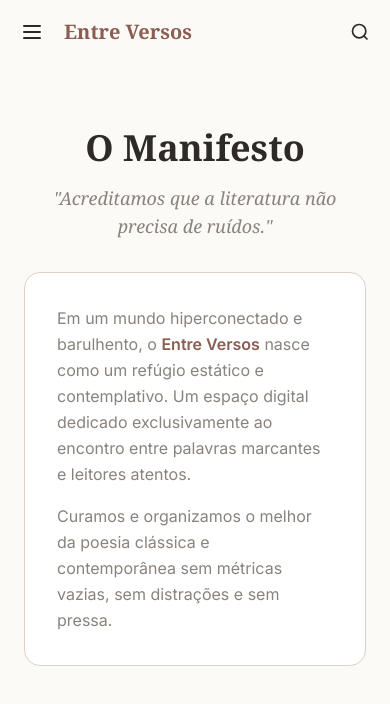
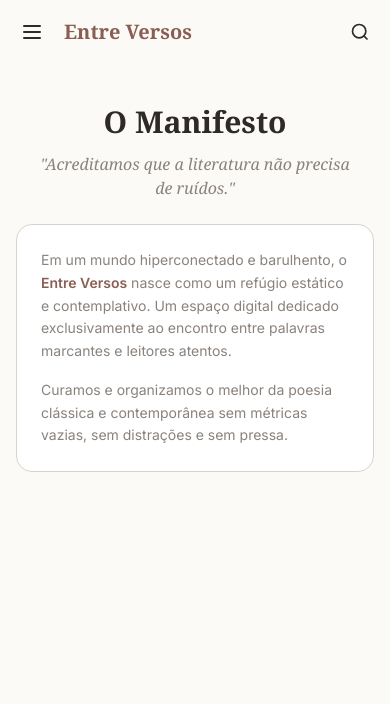
Before and after one commit to arthur-luiss/entre-versos-web, a React (Vite) app: page /sobre in a window 390 px wide. Shown: the top 704 px of the page. Built offline with nearby package versions, Linux system fonts and the light colour scheme; a web font is replaced by a local one.

Commit message:
style (frontend): melhora responsividade para dispositivos moveis na pagina About

```diff
--- a/src/pages/About.jsx
+++ b/src/pages/About.jsx
@@ -1,20 +1,27 @@
-import { Navbar } from '../components/Navbar';
+import { Navbar } from "../components/Navbar";
 
 export function About() {
   return (
     <div className="min-h-screen bg-background flex flex-col font-sans text-charcoal">
       <Navbar />
-      <main className="flex-1 max-w-3xl mx-auto px-6 py-16 w-full flex flex-col items-center text-center">
-        <h1 className="font-serif text-4xl font-semibold mb-4 text-charcoal">O Manifesto</h1>
-        <p className="font-serif text-lg italic text-subtle mb-8">
+      <main className="flex-1 max-w-3xl mx-auto px-4 sm:px-6 py-10 md:py-16 w-full flex flex-col items-center text-center">
+        <h1 className="font-serif text-3xl md:text-4xl font-semibold mb-3 md:mb-4 text-charcoal">
+          O Manifesto
+        </h1>
+        <p className="font-serif text-base md:text-lg italic text-subtle mb-6 md:mb-8 px-4">
           "Acreditamos que a literatura não precisa de ruídos."
         </p>
-        <div className="bg-white border border-bordercolor rounded-2xl p-8 text-left text-subtle leading-relaxed space-y-4">
+        <div className="bg-white border border-bordercolor rounded-2xl p-6 sm:p-8 text-left text-subtle leading-relaxed space-y-4 text-sm md:text-base">
           <p>
-            Em um mundo hiperconectado e barulhento, o <strong className="text-terra">Entre Versos</strong> nasce como um refúgio estático e contemplativo. Um espaço digital dedicado exclusivamente ao encontro entre palavras marcantes e leitores atentos.
+            Em um mundo hiperconectado e barulhento, o{" "}
+            <strong className="text-terra">Entre Versos</strong> nasce como um
+            refúgio estático e contemplativo. Um espaço digital dedicado
+            exclusivamente ao encontro entre palavras marcantes e leitores
+            atentos.
           </p>
           <p>
-            Curamos e organizamos o melhor da poesia clássica e contemporânea sem métricas vazias, sem distrações e sem pressa.
+            Curamos e organizamos o melhor da poesia clássica e contemporânea
+            sem métricas vazias, sem distrações e sem pressa.
           </p>
         </div>
       </main>
```
